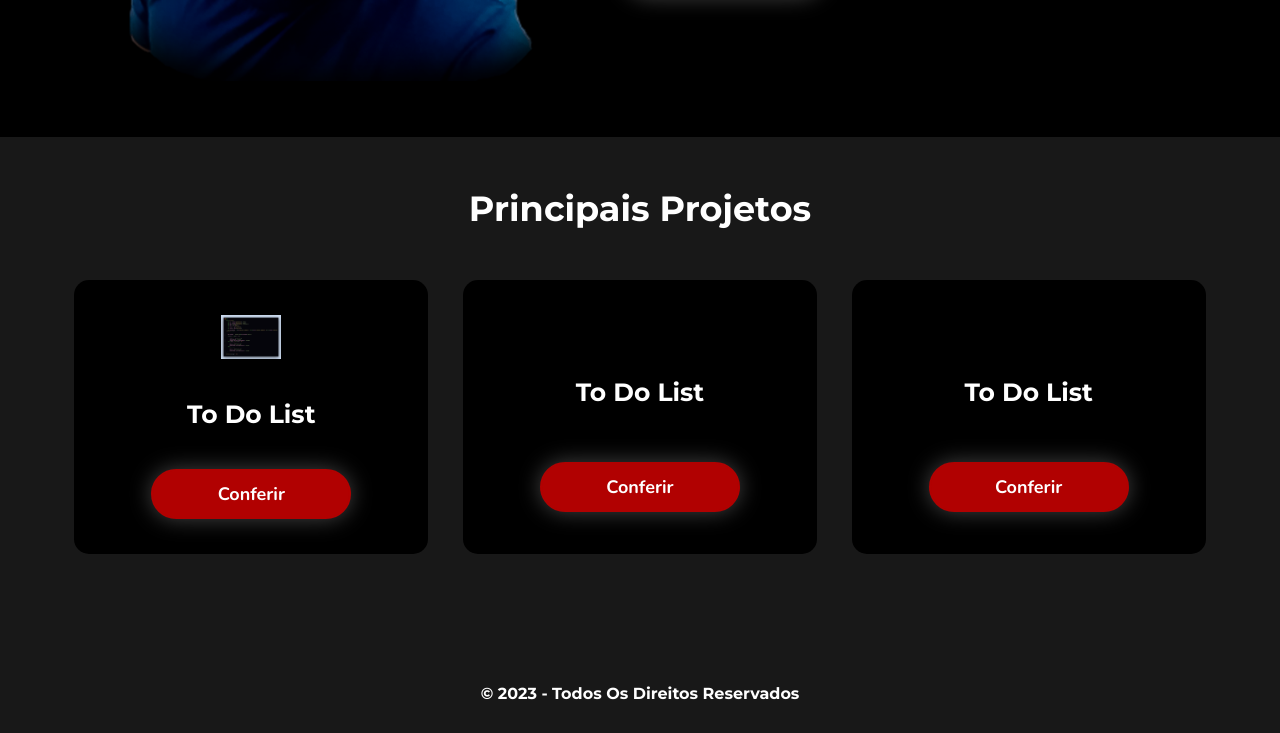
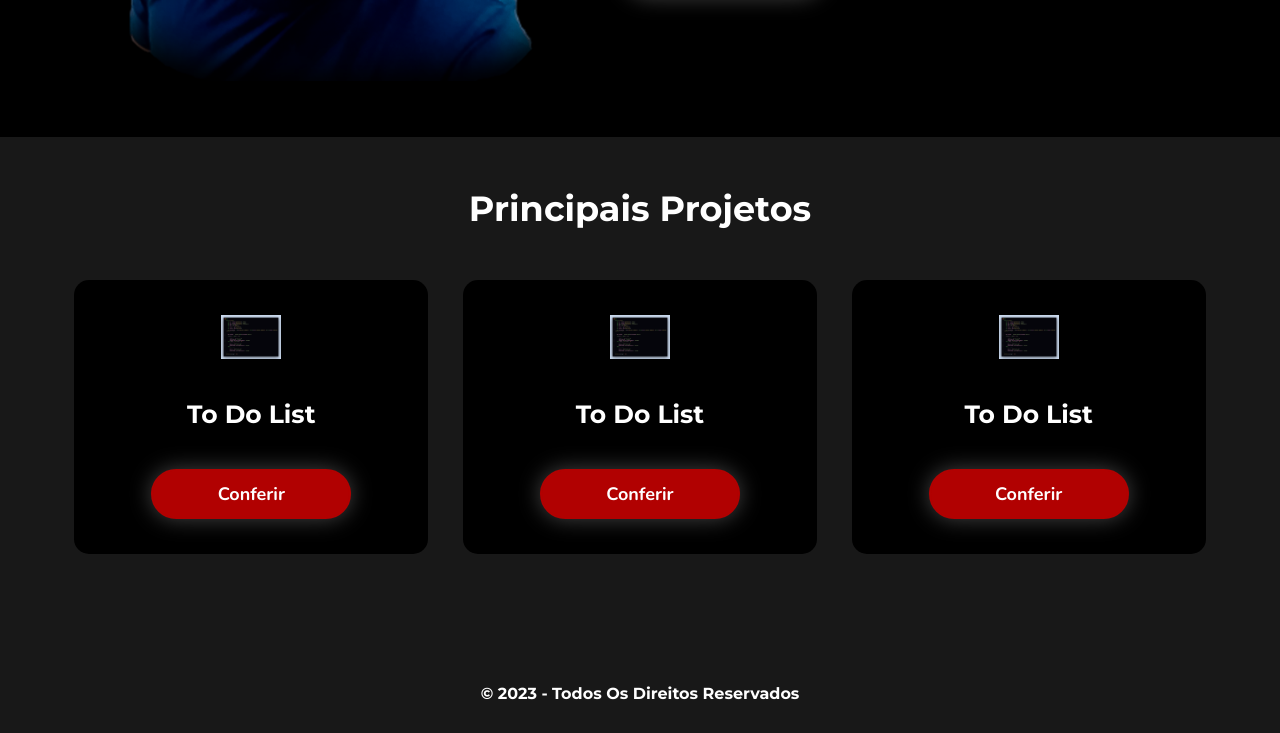
Before and after one commit to wandersonrodriguespro/_code_portifolio, a plain HTML site: page site_portifolio/index.html in a window 1280 px wide. Shown: the part 1034-1767 px from the top of the page. Drawn offline with nearby package versions, Linux system fonts and the light colour scheme.

Commit message:
atualização 2

```diff
--- a/site_portifolio/index.html
+++ b/site_portifolio/index.html
@@ -75,16 +75,17 @@
             </div><!--  projeto_todoList  -->
 
             <div class="projeto_todoList">
-                <img src="" alt="">
+                <img src="img/js ex 14- code relogio.png" alt="">
                 <h3>To Do List</h3>
                 <button><a href="https://wandersonhrodrigues.github.io/_code_portifolio/projetos_portifolio/to_do_list/" target="_blank">Conferir</a></button>
             </div><!--  projeto_todoList  -->
 
             <div class="projeto_todoList">
-                <img src="" alt="">
+                <img src="img/js ex 14- code relogio.png" alt="">
                 <h3>To Do List</h3>
                 <button><a href="https://wandersonhrodrigues.github.io/_code_portifolio/projetos_portifolio/to_do_list/" target="_blank">Conferir</a></button>
             </div><!--  projeto_todoList  -->
+
         </div><!--  main_projetos -->
     </section><!--  projeto   -->
 
```
